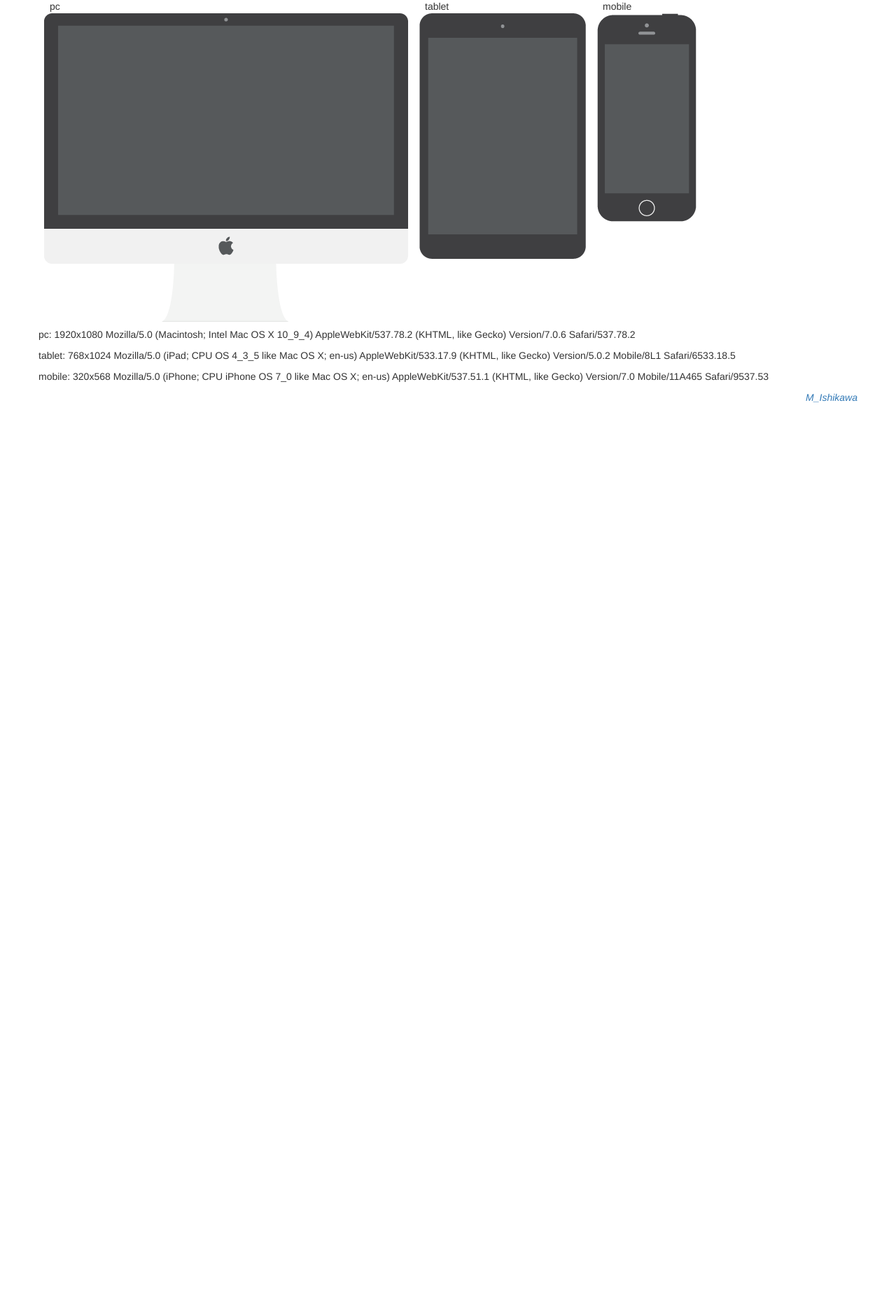
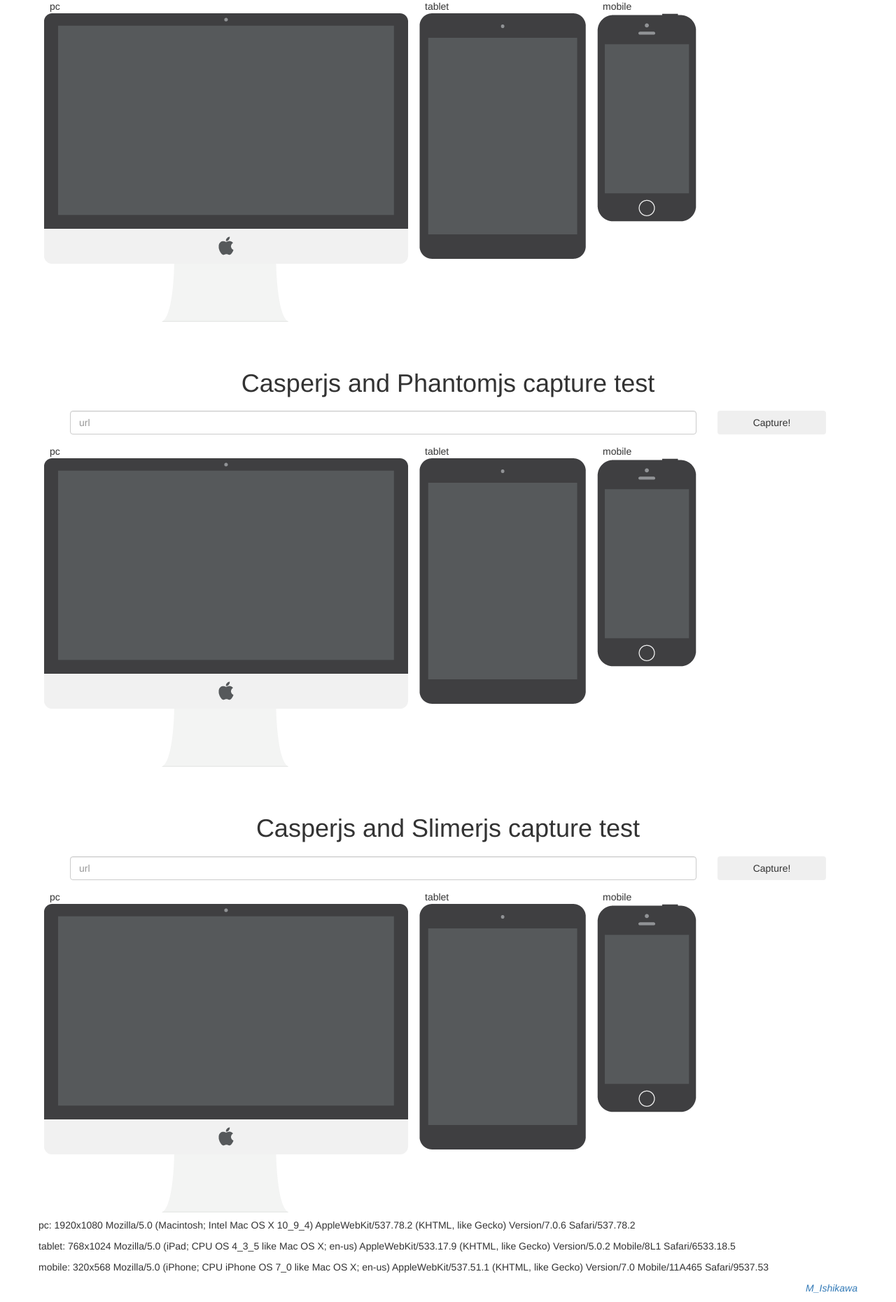
Before and after one commit to ishikawam/site-capture, a PHP site: page / in a window 1280 px wide. Shown: the part 219-2080 px from the top of the page at 70% size. Before the commit the page ends 794 px from the top, so only its background shows below. Run offline with PHP 8.4, Linux system fonts and the light colour scheme; some libraries are stand-ins or nearby versions.

Commit message:
use casperjs, slimerjs

```diff
--- a/capture.js
+++ b/capture.js
@@ -5,7 +5,7 @@
  */
 (function(){
     var lock = [];
-    var cap = function(id, w, h, ua){
+    var cap = function(id, w, h, ua, engine){
         if (lock[id]) {
             return;
         }
@@ -20,7 +20,8 @@
                 url: url,
                 w: w,
                 h: h,
-                ua: ua
+                ua: ua,
+                e: engine
             },
             timeout: 60*1000,
             success: function(res){
@@ -66,6 +67,8 @@
         },
     };
 
+    var engine = ['phantom', 'casper_phantom', 'casper_slimer'];
+
     $('#explain').html(
         '<p>pc: ' + config.pc.width + 'x' + config.pc.height + ' ' + config.pc.ua + '</p>' +
         '<p>tablet: ' + config.tablet.width + 'x' + config.tablet.height + ' ' + config.tablet.ua + '</p>' +
@@ -75,9 +78,11 @@
     var load = function(){
         var url = $('#url').val();
         location.hash = '#' + url;
-        cap('#imagePc', config.pc.width, config.pc.height, config.pc.ua);
-        cap('#imageTablet', config.tablet.width, config.tablet.height, config.tablet.ua);
-        cap('#imageMobile', config.mobile.width, config.mobile.height, config.mobile.ua);
+        for (var key in engine) {
+            for (var target in config) {
+                cap('#image_' + engine[key] + '_' + target, config[target].width, config[target].height, config[target].ua, engine[key]);
+            }
+        }
     }
 
     $('#captureBtn').click(function(){
--- a/css/capture.css
+++ b/css/capture.css
@@ -11,82 +11,82 @@
 }
 
 /* line 11, ../sass/capture.scss */
-#imageWrapPc, #imageWrapTablet, #imageWrapMobile {
+.imageWrapPc, .imageWrapTablet, .imageWrapMobile {
   float: left;
   margin: 8px;
   background-repeat: no-repeat;
   background-position: 0 20px;
 }
 /* line 16, ../sass/capture.scss */
-#imageWrapPc p, #imageWrapTablet p, #imageWrapMobile p {
+.imageWrapPc p, .imageWrapTablet p, .imageWrapMobile p {
   margin-left: 8px;
 }
 
 /* line 21, ../sass/capture.scss */
-#imageWrapPc {
+.imageWrapPc {
   background-image: url(../img/SitePageCapturePc.png);
   width: 520px;
   height: 461px;
 }
 
 /* line 26, ../sass/capture.scss */
-#imageWrapTablet {
+.imageWrapTablet {
   background-image: url(../img/SitePageCaptureIpad.png);
   width: 238px;
   height: 461px;
 }
 
 /* line 31, ../sass/capture.scss */
-#imageWrapMobile {
+.imageWrapMobile {
   background-image: url(../img/SitePageCaptureIphone.png);
   width: 142px;
   height: 461px;
 }
 
 /* line 37, ../sass/capture.scss */
-#imagePc, #imageTablet, #imageMobile {
+.imagePc, .imageTablet, .imageMobile {
   position: relative;
   overflow: hidden;
 }
 /* line 40, ../sass/capture.scss */
-#imagePc a, #imageTablet a, #imageMobile a {
+.imagePc a, .imageTablet a, .imageMobile a {
   display: block;
   background: white;
 }
 
 /* line 46, ../sass/capture.scss */
-#imagePc {
+.imagePc {
   top: 8px;
   left: 20px;
   width: 479px;
   height: 270px;
 }
 /* line 51, ../sass/capture.scss */
-#imagePc .window {
+.imagePc .window {
   width: 479px;
 }
 
 /* line 55, ../sass/capture.scss */
-#imageTablet {
+.imageTablet {
   top: 25px;
   left: 13px;
   width: 212px;
   height: 281px;
 }
 /* line 60, ../sass/capture.scss */
-#imageTablet .window {
+.imageTablet .window {
   width: 212px;
 }
 
 /* line 64, ../sass/capture.scss */
-#imageMobile {
+.imageMobile {
   top: 34px;
   left: 12px;
   width: 119px;
   height: 213px;
 }
 /* line 69, ../sass/capture.scss */
-#imageMobile .window {
+.imageMobile .window {
   width: 119px;
 }
 
--- a/index.html
+++ b/index.html
@@ -46,19 +46,72 @@
                 </div>
             </div>
             <div class="row">
-                <div id="imageWrapPc">
+                <div class="imageWrapPc">
                     <p>pc</p>
-                    <div id="imagePc"></div>
+                    <div id="image_phantom_pc" class="imagePc"></div>
                 </div>
-                <div id="imageWrapTablet">
+                <div class="imageWrapTablet">
                     <p>tablet</p>
-                    <div id="imageTablet"></div>
+                    <div id="image_phantom_ablet" class="imageTablet"></div>
                 </div>
-                <div id="imageWrapMobile">
+                <div class="imageWrapMobile">
                     <p>mobile</p>
-                    <div id="imageMobile"></div>
+                    <div id="image_phatom_mobile" class="imageMobile"></div>
                 </div>
             </div>
+
+            <div class="starter-template">
+                <h1>Casperjs and Phantomjs capture test</h1>
+                <p class="lead">
+                </p>
+                <div class="col col-xs-12 col-sm-10 col-md-10">
+                    <input id="url" type="text" class="form-control" placeholder="url" autofocus>
+                </div>
+                <div class="col col-xs-12 col-sm-2 col-md-2">
+                    <button id="captureBtn" class="btn btn-block">Capture!</button>
+                </div>
+            </div>
+            <div class="row">
+                <div class="imageWrapPc">
+                    <p>pc</p>
+                    <div id="image_casper_phantom_pc" class="imagePc"></div>
+                </div>
+                <div class="imageWrapTablet">
+                    <p>tablet</p>
+                    <div id="image_casper_phantom_tablet" class="imageTablet"></div>
+                </div>
+                <div class="imageWrapMobile">
+                    <p>mobile</p>
+                    <div id="image_casper_phantom_mobile" class="imageMobile"></div>
+                </div>
+            </div>
+
+            <div class="starter-template">
+                <h1>Casperjs and Slimerjs capture test</h1>
+                <p class="lead">
+                </p>
+                <div class="col col-xs-12 col-sm-10 col-md-10">
+                    <input id="url" type="text" class="form-control" placeholder="url" autofocus>
+                </div>
+                <div class="col col-xs-12 col-sm-2 col-md-2">
+                    <button id="captureBtn" class="btn btn-block">Capture!</button>
+                </div>
+            </div>
+            <div class="row">
+                <div class="imageWrapPc">
+                    <p>pc</p>
+                    <div id="image_casper_slimer_pc" class="imagePc"></div>
+                </div>
+                <div class="imageWrapTablet">
+                    <p>tablet</p>
+                    <div id="image_casper_slimer_tablet" class="imageTablet"></div>
+                </div>
+                <div class="imageWrapMobile">
+                    <p>mobile</p>
+                    <div id="image_casper_slimer_mobile" class="imageMobile"></div>
+                </div>
+            </div>
+
             <div id="explain" class="row">
             </div>
             <div class="row">
--- a/sass/capture.scss
+++ b/sass/capture.scss
@@ -8,7 +8,7 @@
   text-align: center;
 }
 
-#imageWrapPc, #imageWrapTablet, #imageWrapMobile {
+.imageWrapPc, .imageWrapTablet, .imageWrapMobile {
     float: left;
     margin: 8px;
     background-repeat: no-repeat;
@@ -18,23 +18,23 @@
     }
 }
 
-#imageWrapPc {
+.imageWrapPc {
     background-image: url(../img/SitePageCapturePc.png);
     width: 520px;
     height: 461px;
 }
-#imageWrapTablet {
+.imageWrapTablet {
     background-image: url(../img/SitePageCaptureIpad.png);
     width: 238px;
     height: 461px;
 }
-#imageWrapMobile {
+.imageWrapMobile {
     background-image: url(../img/SitePageCaptureIphone.png);
     width: 142px;
     height: 461px;
 }
 
-#imagePc, #imageTablet, #imageMobile {
+.imagePc, .imageTablet, .imageMobile {
     position: relative;
     overflow: hidden;
     a {
@@ -43,7 +43,7 @@
     }
 }
 
-#imagePc {
+.imagePc {
     top: 8px;
     left: 20px;
     width: 479px;
@@ -52,7 +52,7 @@
         width: 479px;
     }
 }
-#imageTablet {
+.imageTablet {
     top: 25px;
     left: 13px;
     width: 212px;
@@ -61,7 +61,7 @@
         width: 212px;
     }
 }
-#imageMobile {
+.imageMobile {
     top: 34px;
     left: 12px;
     width: 119px;
```
Also changed, not shown: capture.php (+7 -2 lines), cli/render_casper.js (added, +76 -0 lines), cli/render_phantom.js (renamed from render_url.js).
